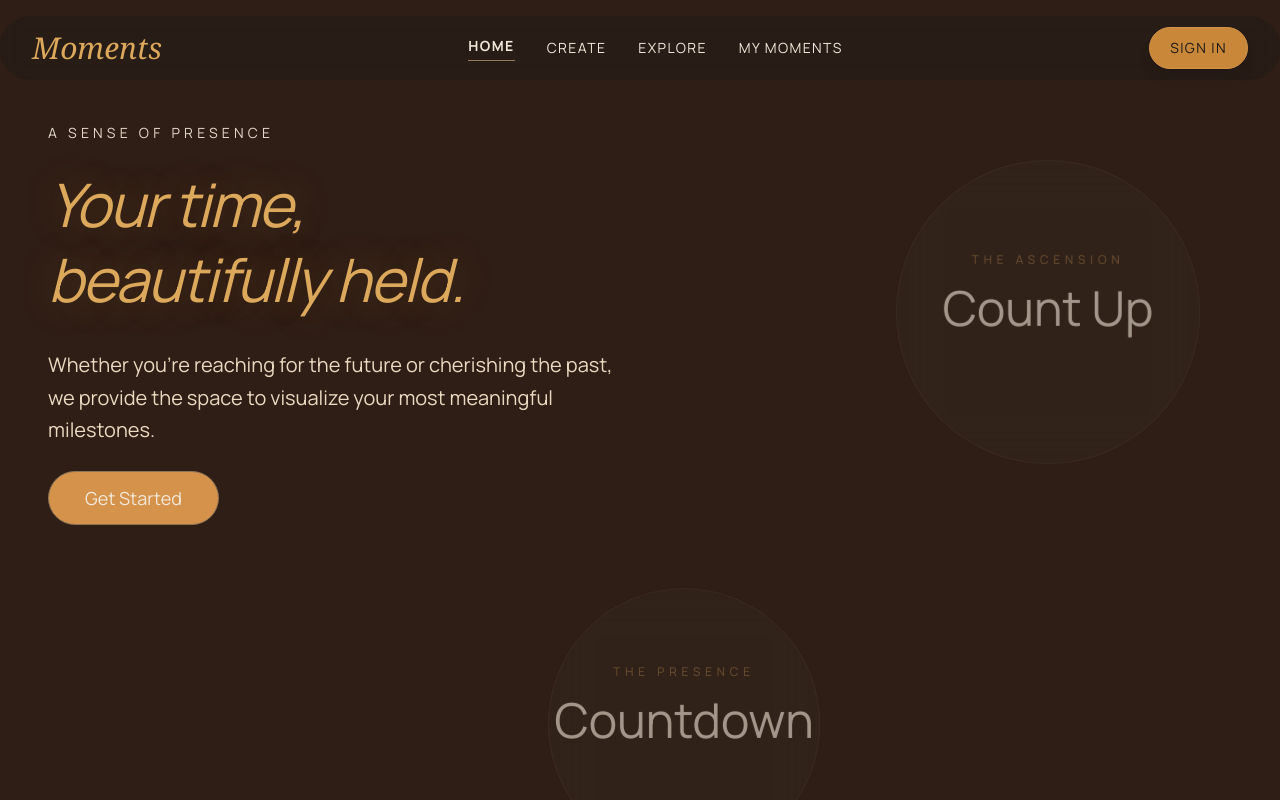
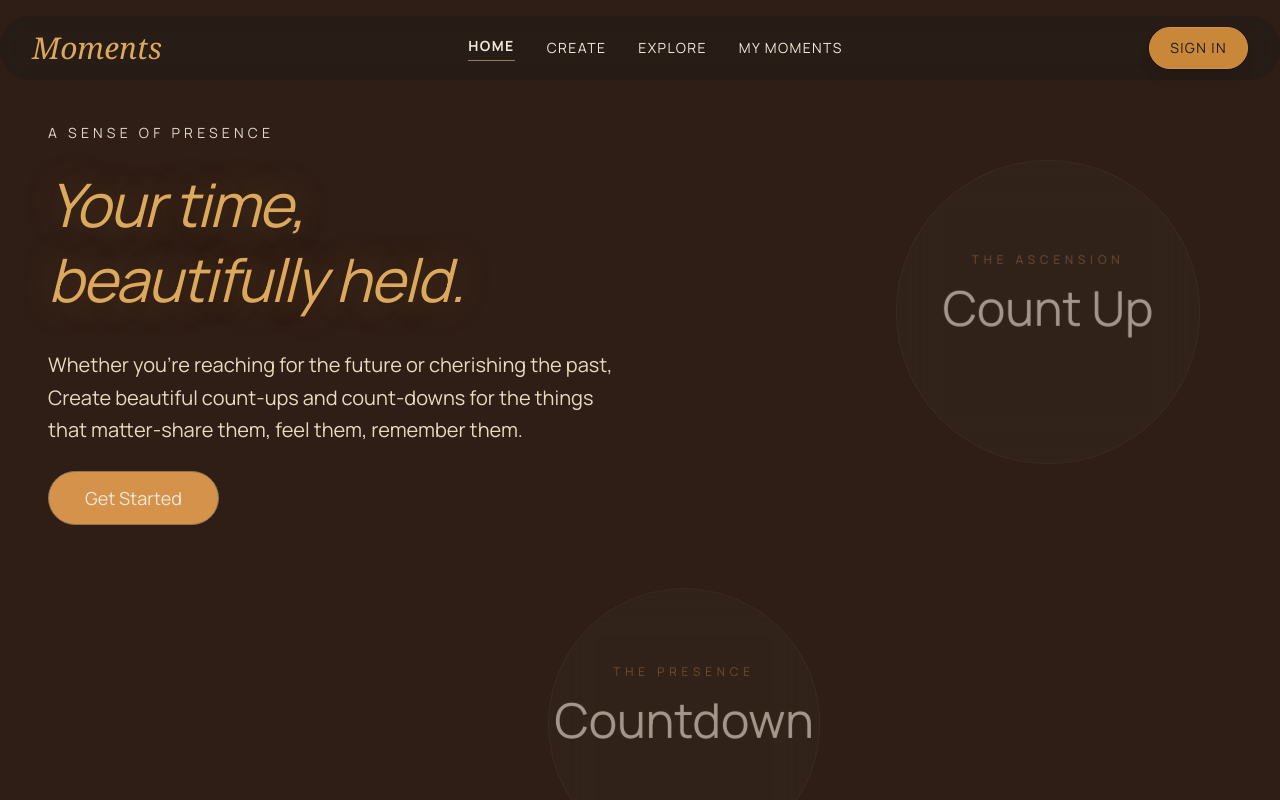
Before and after one commit to Temiloluwa-A/Moment, a React (Vite) app in the folder React2/: page /landing-page in a window 1280 px wide. Shown: the top 800 px of the page. Built offline with nearby package versions, Linux system fonts and the light colour scheme; a web font is replaced by a local one.

Commit message:
removed color on craete page

```diff
--- a/React2/src/components/Hero.jsx
+++ b/React2/src/components/Hero.jsx
@@ -18,7 +18,7 @@ const Hero = () => {
             Your time,<br /> beautifully held.
           </h1>
           <p className="font-body text-lg md:text-xl leading-relaxed max-w-2xl text-parchment-400">
-            Whether you're reaching for the future or cherishing the past, we provide the space to visualize your most meaningful milestones.
+            Whether you're reaching for the future or cherishing the past, Create beautiful count-ups and count-downs for the things that matter-share them, feel them, remember them.
           </p>
           <button className='px-9 py-3 bg-amber-400 border border-tawny-500 rounded-full md:text-lg mt-6 cursor-pointer' onClick={() => navigate('/sign-up')}>Get Started</button>
         </div>
--- a/React2/src/context/TimerContext.jsx
+++ b/React2/src/context/TimerContext.jsx
@@ -20,7 +20,7 @@ export function TimerProvider({children}) {
         notify: true,
         customization: {
             font: 'noto',
-            background: { type: 'solid', value: '#1a2b3c', publicId: null, format: null },
+            background: { type: 'solid', value: '#2f1e16', publicId: null, format: null },
             timerSize: 80,
             borderRadius: 50,
             borderStyle: { width: 1, color: 'transparent', style: 'solid' },
@@ -60,7 +60,7 @@ export function TimerProvider({children}) {
         if (!newConfig.customization) {
             newConfig.customization = {
                 font: newConfig.font || 'noto',
-                background: newConfig.background || { type: 'solid', value: '#1a2b3c' },
+                background: newConfig.background || { type: 'solid', value: '#2f1e16' },
                 timerSize: newConfig.timersize || 80,
                 borderRadius: newConfig.borderRadius || 15,
                 borderStyle: { width: 1, color: 'transparent', style: 'solid' },
```
